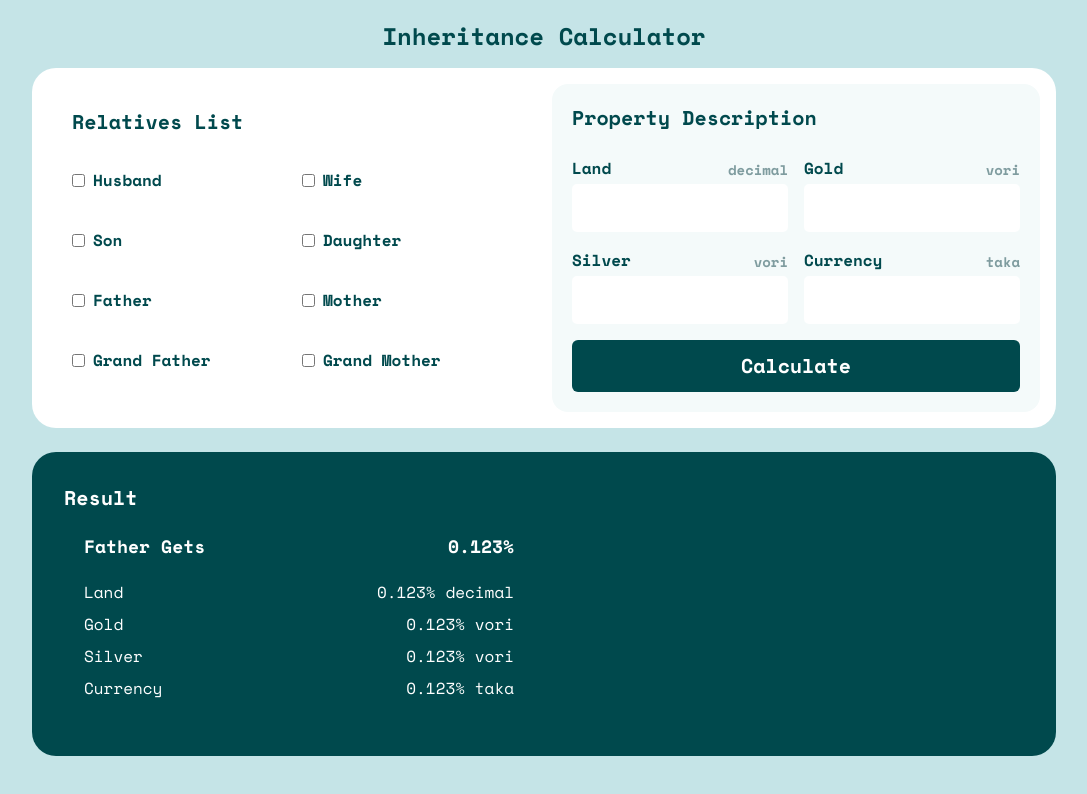
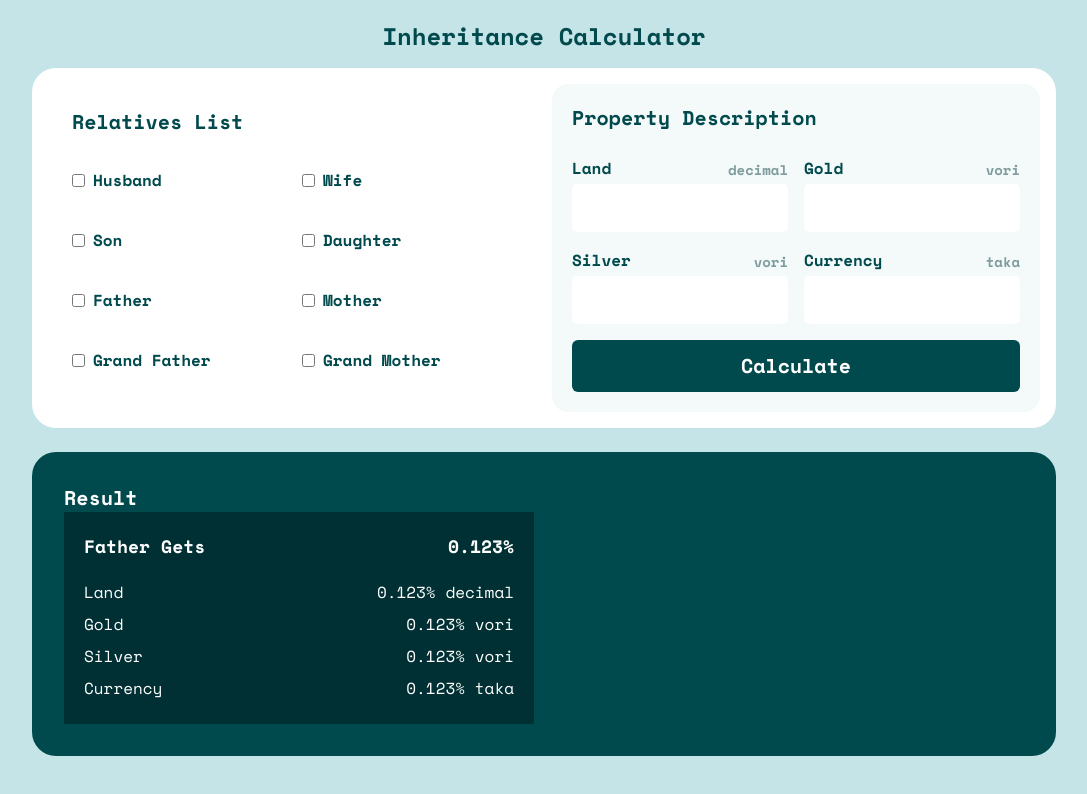
Before and after one commit to shaz1d/inheritence-calculator, a React (Vite) app: page / in a window 1280 px wide. Shown: the top 794 px of the page, without its empty margins (96-1183 px from the left). Built offline with nearby package versions, Linux system fonts and the light colour scheme.

Commit message:
style: new color added

```diff
--- a/tailwind.config.js
+++ b/tailwind.config.js
@@ -13,6 +13,7 @@ export default {
           500: "hsl(186, 14%, 43%)",
           550: "hsl(172, 69%, 45%)",
           600: "hsl(183, 100%, 15%)",
+          700: "hsl(183, 100%, 10%)",
         },
       },
     },
```
